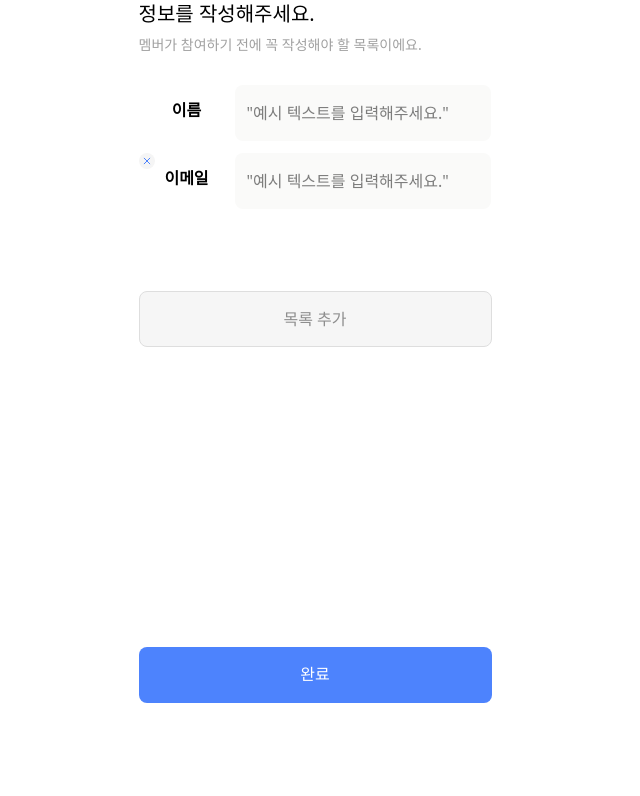
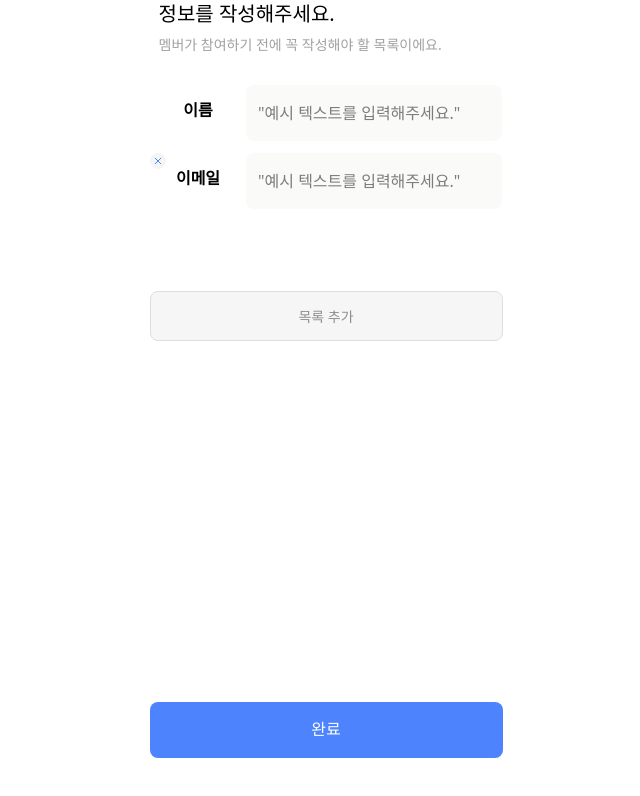
Before and after one commit to Dang-Bun/DANGBUN-frontend, a React (Vite) app: page /placemake2 in a window 1280 px wide. Shown: the top 796 px of the page, without its empty margins (314-954 px from the left). Built offline with nearby package versions, Linux system fonts and the light colour scheme.

Commit message:
Fix : 디자인 수정

```diff
--- a/src/pages/D/PlaceMake2.tsx
+++ b/src/pages/D/PlaceMake2.tsx
@@ -3,6 +3,7 @@ import { useLocation, useNavigate } from 'react-router-dom';
 import CTAButton from '../../components/button/CTAButton';
 import BlueX from '../../assets/placeMake/BlueX.svg';
 import PopUpCard from '../../components/PopUp/PopUpCard';
+import FreeButton from '../../components/button/FreeButton';
 
 const PlaceMake2 = () => {
   const location = useLocation();
@@ -26,14 +27,14 @@ const PlaceMake2 = () => {
   };
 
   return (
-    <div>
-      <div className='flex flex-col gap-2 mb-7.75'>
+    <div className='flex flex-col w-full h-screen items-center justify-start'>
+      <div className='flex flex-col items-start w-[375px] gap-2 mb-7.75 px-5'>
         <h1 className='text-xl font-normal leading-7'>정보를 작성해주세요.</h1>
         <h2 className='text-neutral-400 text-sm font-normal leading-tight'>
           멤버가 참여하기 전에 꼭 작성해야 할 목록이에요.
         </h2>
       </div>
-      <div className='flex flex-col gap-3 mb-20.5'>
+      <div className='flex flex-col items-start justify-start gap-3 mb-20.5'>
         <div className='flex flex-row'>
           <p className='w-24 px-4 py-3.5 text-center text-base font-semibold leading-snug'>
             이름
@@ -69,25 +70,16 @@ const PlaceMake2 = () => {
         ))}
       </div>
       {infoList.length < 4 && (
-        <CTAButton variant='gray' onClick={() => setIsModalOpen(true)}>
+        <FreeButton
+          variant='gray'
+          fontSize={14}
+          height={50}
+          maxWidth={353}
+          onClick={() => setIsModalOpen(true)}
+        >
           목록 추가
-        </CTAButton>
+        </FreeButton>
       )}
-
-      <CTAButton
-        variant='blue'
-        style={{
-          display: 'flex',
-          justifyContent: 'center',
-          alignItems: 'center',
-          position: 'fixed',
-          bottom: '97px',
-        }}
-        onClick={handleNext}
-      >
-        완료
-      </CTAButton>
-
       <PopUpCard
         isOpen={isModalOpen}
         onRequestClose={() => setIsModalOpen(false)}
@@ -105,6 +97,13 @@ const PlaceMake2 = () => {
           setIsModalOpen(false);
         }}
       />
+      <CTAButton
+        variant='blue'
+        style={{ position: 'fixed', bottom: '42px' }}
+        onClick={handleNext}
+      >
+        완료
+      </CTAButton>
     </div>
   );
 };
```
